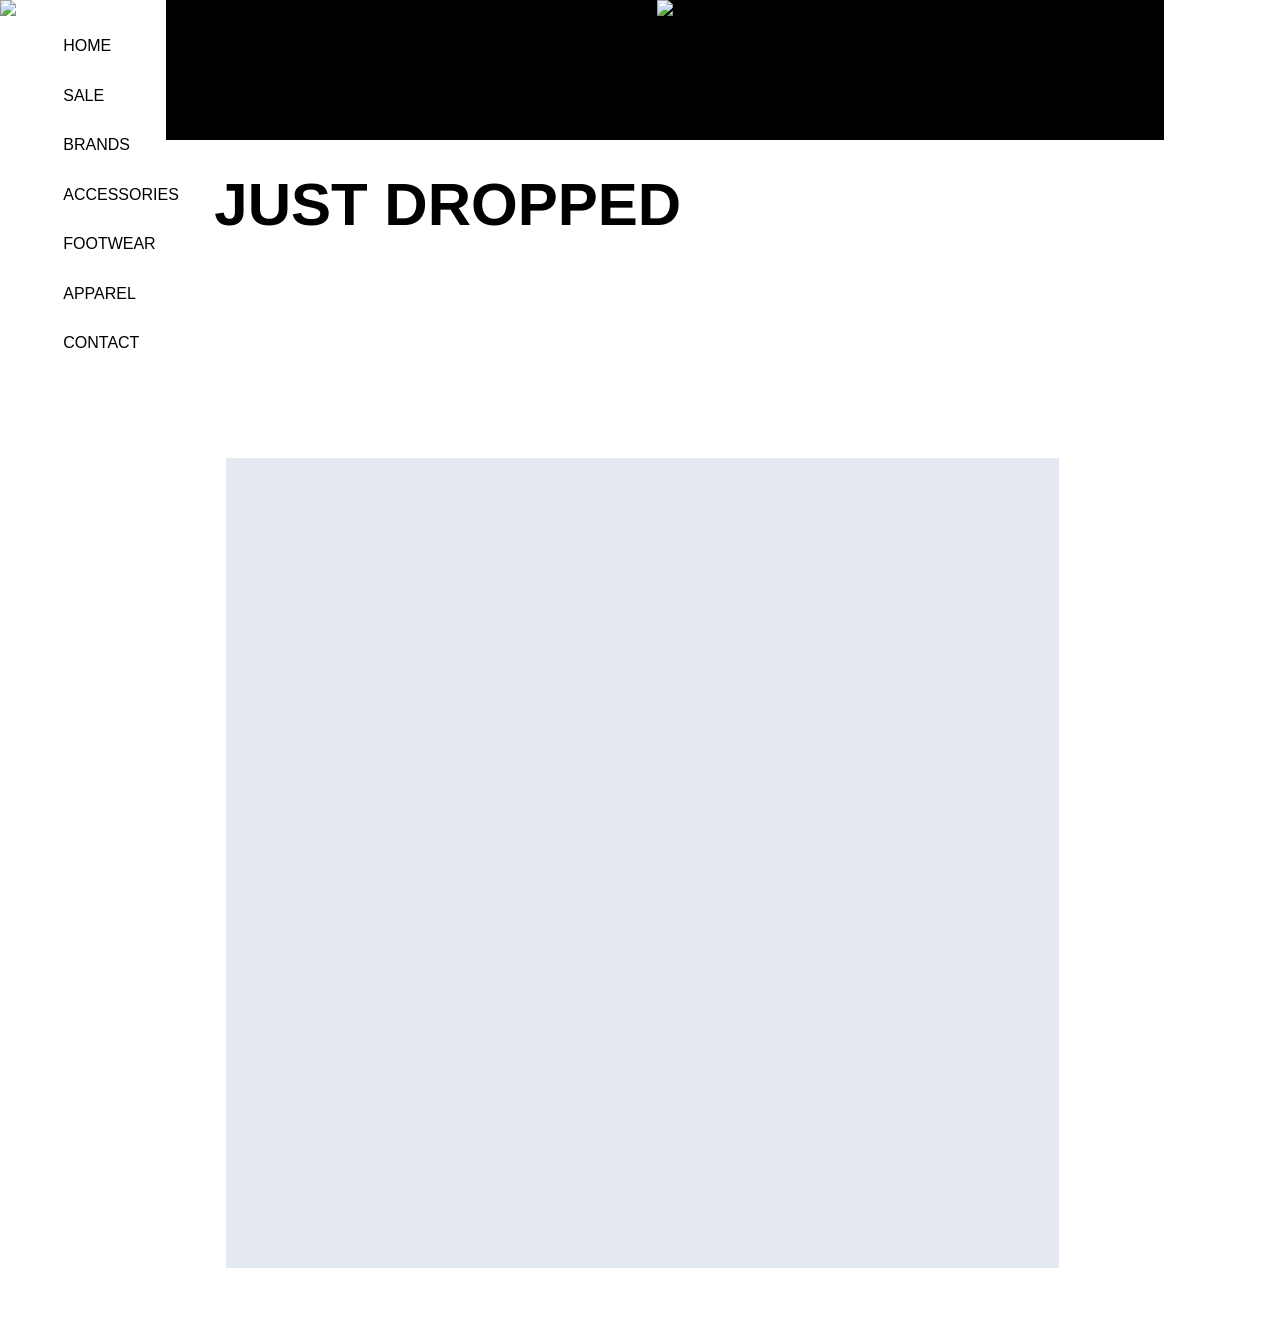
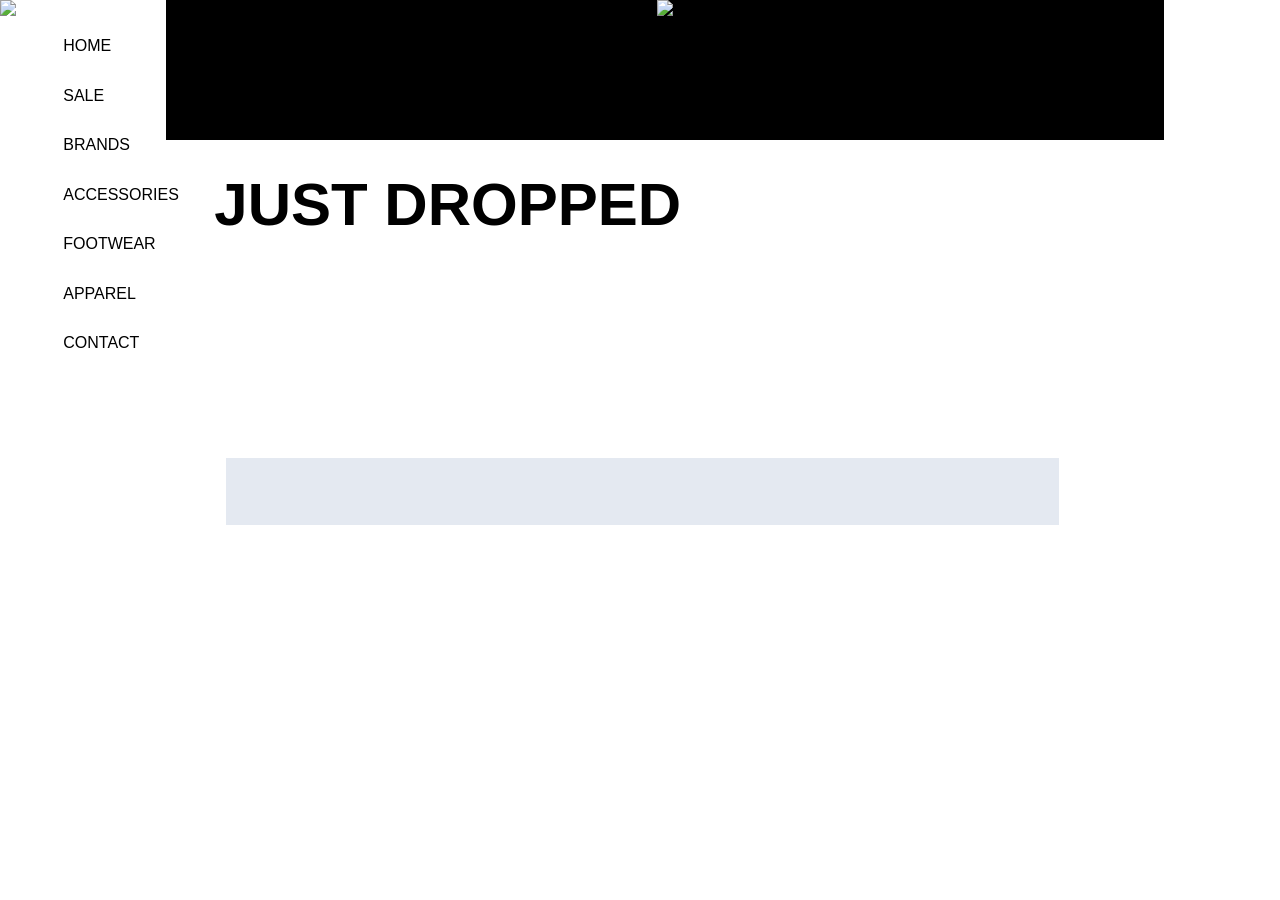

Fix product-card and add-to-cart-button consistency across every page

--- a/styles.css
+++ b/styles.css
@@ -139,10 +139,11 @@ i{
 }
 
 .trend-con{
-    height: 90vh;
+    min-height: 0;
     width: 83.5%;
     background-color: #e4e9f1;
     margin: 0px 0px 60px 60px;
+    padding-bottom: var(--space-6);
     display: flex;
 }
 
@@ -198,6 +199,52 @@ i{
     overflow-wrap: break-word;
     margin-bottom: 20px;
     flex-wrap: wrap;
+}
+
+/* Shared "card" chrome for the trending-kicks family (#1-#7). Each section
+   is rendered by its own bespoke function/class prefix (a known duplication
+   — see the design spec's cart-module note for the same pattern elsewhere)
+   but they're still one visual product-card component, so give them all
+   the same background/radius/shadow/hover-lift the "Just Dropped" grid's
+   .card already gets from tokens.css, instead of rendering as bare
+   image+text with no card surface at all. */
+.cards-body,
+.two-card-body,
+.three-card-body,
+.four-card-body,
+.five-card-body,
+.six-card-body,
+.sev-card-body {
+  background: var(--color-paper);
+  border-radius: var(--radius-lg);
+  box-shadow: var(--shadow-rest);
+  padding: var(--space-3);
+  transition: box-shadow var(--duration-base) var(--ease-standard),
+              transform var(--duration-base) var(--ease-standard);
+}
+.cards-body:hover,
+.two-card-body:hover,
+.three-card-body:hover,
+.four-card-body:hover,
+.five-card-body:hover,
+.six-card-body:hover,
+.sev-card-body:hover {
+  box-shadow: var(--shadow-hover);
+  transform: translateY(-2px);
+}
+.cards-title, .two-card-title, .three-card-title, .four-card-title,
+.five-card-title, .six-card-title, .sev-card-title {
+  font-size: var(--text-h3);
+}
+.cards-price, .two-card-price, .three-card-price, .four-card-price,
+.five-card-price, .six-card-price, .sev-card-price {
+  font-size: var(--text-price);
+  font-weight: 700;
+}
+.cards-desc, .two-card-desc, .three-card-desc, .four-card-desc,
+.five-card-desc, .six-card-desc, .sev-card-desc {
+  color: var(--color-grey-500);
+  font-size: var(--text-label);
 }
 
 .cards-body{
